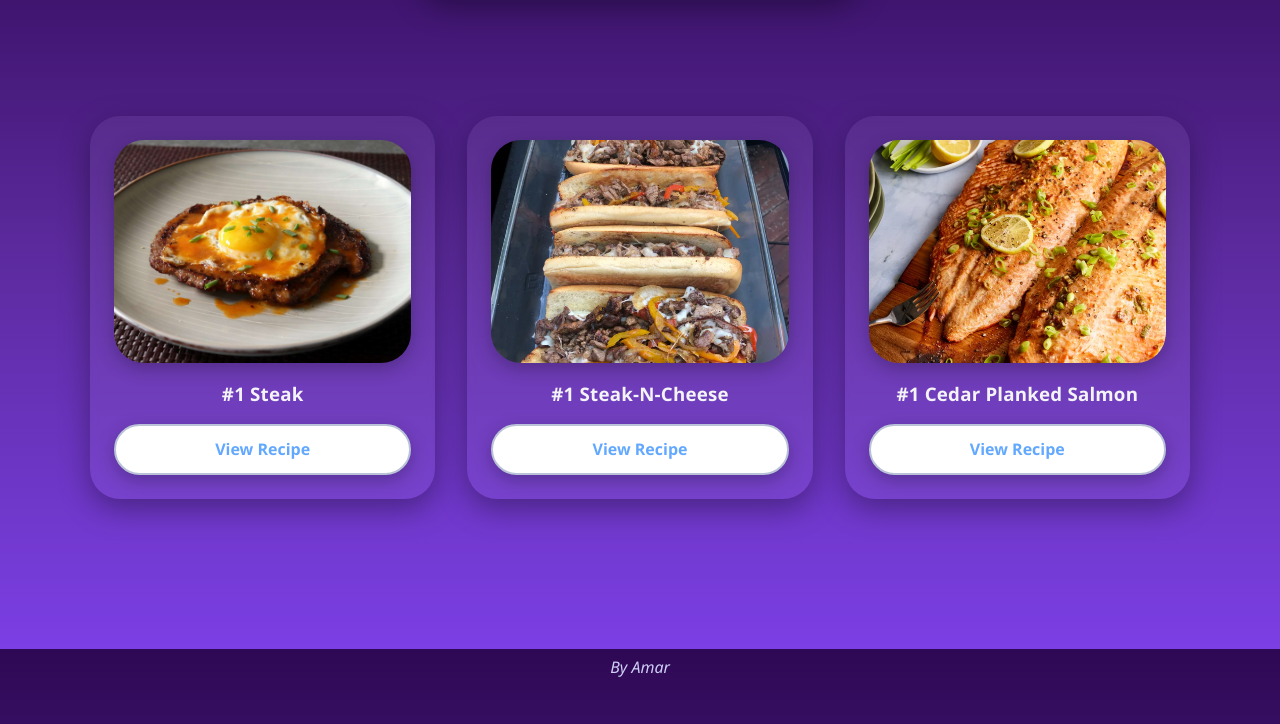
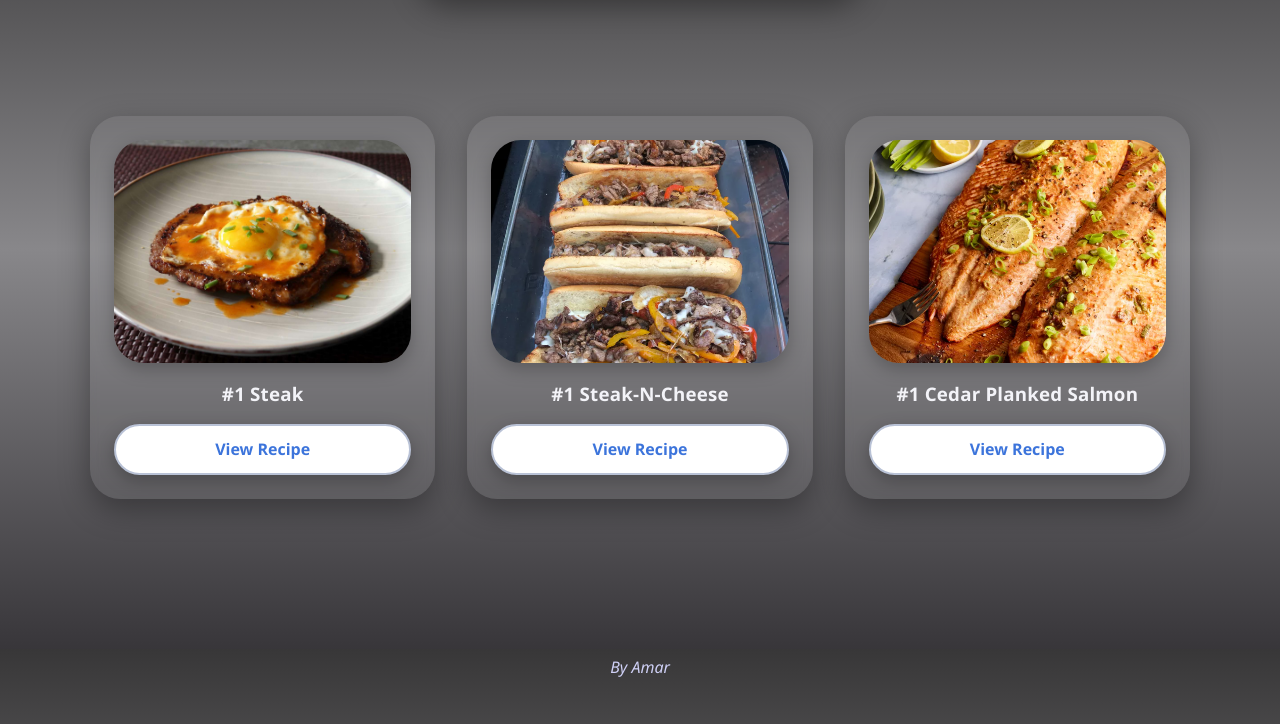
Before and after one commit to amarfal/odin-recipes, a plain HTML site: page index.html in a window 1280 px wide. Shown: the part 151-875 px from the top of the page. Drawn offline with Linux system fonts and the light colour scheme.

Commit message:
Changed colors

```diff
--- a/style.css
+++ b/style.css
@@ -7,9 +7,9 @@ img { display: block; max-width: 100%; height: auto; }
 
 /* ---------- Theme Tokens ---------- */
 :root{
-  --bg-1: #281a41;        /* navy start */
-  --bg-2: #442963;        /* mid navy */
-  --bg-3: #5d359c;        /* deep navy end */
+  --bg-1: rgb(52, 51, 54);        /* navy start */
+  --bg-2: #656368;        /* mid navy */
+  --bg-3: #b4b1b9;        /* deep navy end */
 
   --surface: rgba(255,255,255,0.06);  /* card glass */
   --surface-strong: rgba(255,255,255,0.12);
@@ -17,10 +17,10 @@ img { display: block; max-width: 100%; height: auto; }
   --muted: #bcc7d8;
 
   --action-bg: #f1f3f5;       /* button bg (grey) */
-  --action-text: #8ec8ff;     /* light blue text */
+  --action-text: #3b9dfa;     /* light blue text */
   --action-border: #cfd6e1;
 
-  --purple: #7a5af8;          /* title purple */
+  --purple: #4f74ad;          /* title purple */
   --title-pill-1: #ffffffde;  /* white/silver gradient */
   --title-pill-2: #dfe3ea;
 
@@ -257,9 +257,9 @@ body{
    Global / Reset
 ========================= */
 :root{
-    --bg-1:#2e0854;
-    --bg-2:#5c2a9d;
-    --bg-3:#7b3fe4;
+    --bg-1:#383738;
+    --bg-2:#88878a;
+    --bg-3:#38363a;
 
     --surface: rgba(255,255,255,.06);
     --surface-strong: rgba(255,255,255,.1);
@@ -296,7 +296,7 @@ body{
     display:inline-block;
     margin: 0 auto var(--gap);
     padding: .9rem 1.6rem;
-    color:#5d3bb0;
+    color:#001ea1;
     font-weight:800;
     font-size: clamp(1.6rem, 4vw, 2.4rem);
     letter-spacing:.02em;
@@ -358,7 +358,7 @@ body{
     padding:.7rem 1.1rem;
     border:2px solid #b9c2d6;
     background:#ffffff;
-    color:#63a8ff;            /* light blue text */
+    color:#3c74db;            /* light blue text */
     transition: transform .12s ease, box-shadow .2s ease;
     box-shadow: var(--shadow-soft);
   }
@@ -380,7 +380,7 @@ body{
   }
   .back-home:hover{
     background:#fff;
-    color:#5c2a9d;
+    color:#655c70;
     transform: translateY(-2px);
   }
 
```
